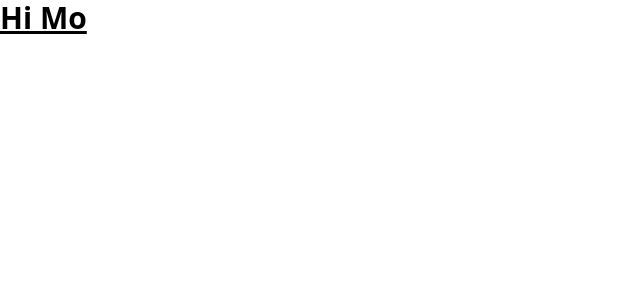
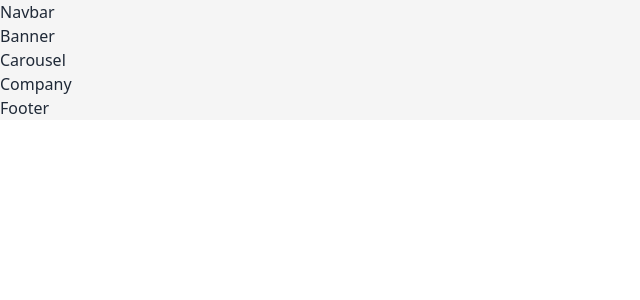
Before and after one commit to Mohamed187-ai/hire-landing-page, a React (Create React App) app: page / in a window 1280 px wide. Shown: the top 300 px of the page, without its empty margins (0-640 px from the left). Built offline with nearby package versions, Linux system fonts and the light colour scheme.

Commit message:
add components

```diff
--- a/src/App.js
+++ b/src/App.js
@@ -1,8 +1,21 @@
+import Navbar  from './components/Navbar.jsx';
+import Banner  from './components/Banner.jsx';
+import Carousel  from './components/Carousel.jsx';
+import Company   from './components/Company.jsx';
+import Footer    from './components/Footer.jsx';
+
+
 
 function App() {
   return (
-    <div>
-      <h1 className="text-3xl font-bold underline">Hi Mo </h1>
+    <div className="bg-neutral-100 dark:bg-gray-800 text-gray-800 dark:text-white">
+      <Navbar />
+      <Banner />
+      <div>
+        <Carousel />
+        <Company />
+      </div>
+      <Footer />
     </div>
   );
 }
--- /dev/null
+++ b/src/components/Banner.jsx
@@ -0,0 +1,9 @@
+import React from 'react'
+
+const Banner = () => {
+  return (
+    <div>Banner</div>
+  )
+}
+
+export default Banner
--- /dev/null
+++ b/src/components/Carousel.jsx
@@ -0,0 +1,9 @@
+import React from 'react'
+
+const Carousel = () => {
+  return (
+    <div>Carousel</div>
+  )
+}
+
+export default Carousel
--- /dev/null
+++ b/src/components/Company.jsx
@@ -0,0 +1,9 @@
+import React from 'react'
+
+const Company = () => {
+  return (
+    <div>Company</div>
+  )
+}
+
+export default Company
--- /dev/null
+++ b/src/components/Footer.jsx
@@ -0,0 +1,9 @@
+import React from 'react'
+
+const Footer = () => {
+  return (
+    <div>Footer</div>
+  )
+}
+
+export default Footer
--- /dev/null
+++ b/src/components/Navbar.jsx
@@ -0,0 +1,9 @@
+import React from 'react'
+
+const Navbar = () => {
+  return (
+    <div>Navbar</div>
+  )
+}
+
+export default Navbar
```
